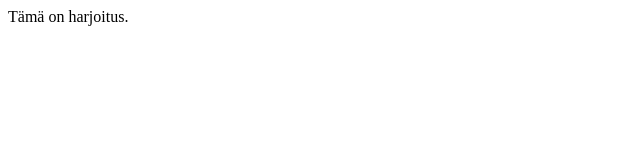
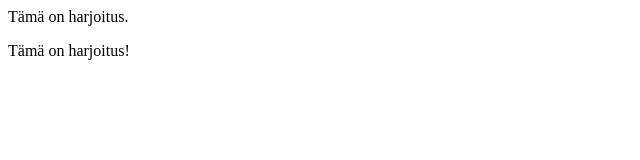
Before and after one commit to eemsaar/github-pages-harjoitus, a plain HTML site: page docs/index.html in a window 1280 px wide. Shown: the whole page, without its empty margins (0-640 px from the left). Drawn offline with Linux system fonts and the light colour scheme.

Commit message:
toka rivi tekstia

```diff
--- a/docs/index.html
+++ b/docs/index.html
@@ -3,5 +3,7 @@
 
 <p> Tämä on harjoitus. </p>
 
+<div> Tämä on harjoitus!</div>
+
 </body>
 </html>
```
